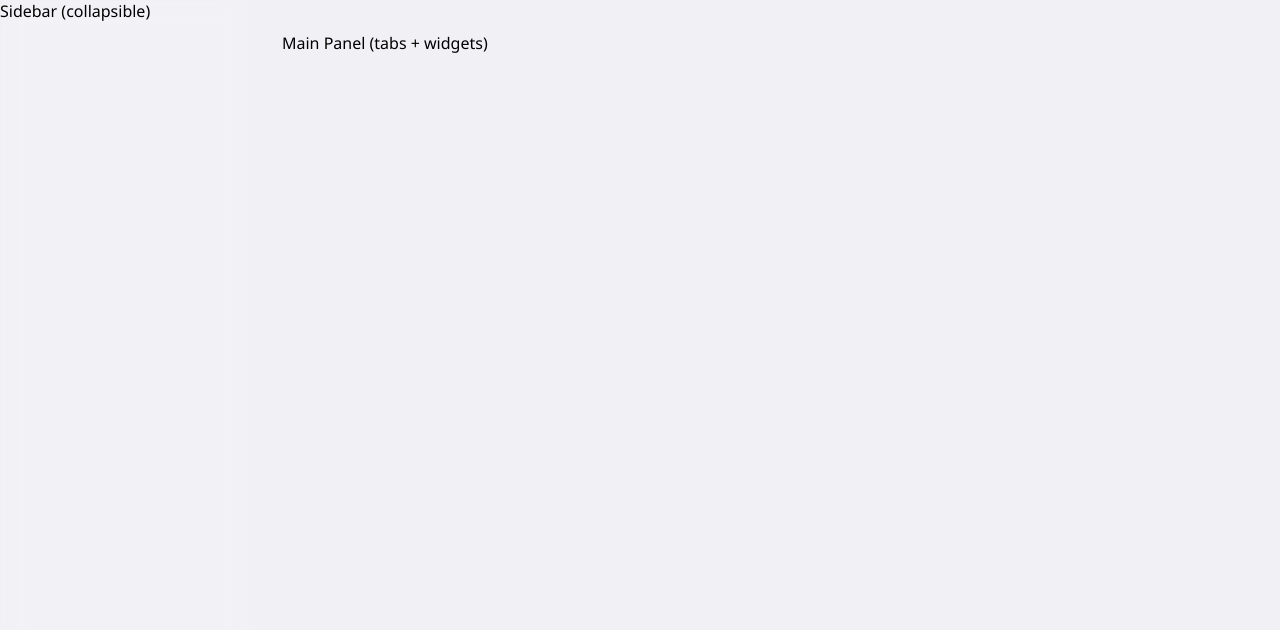
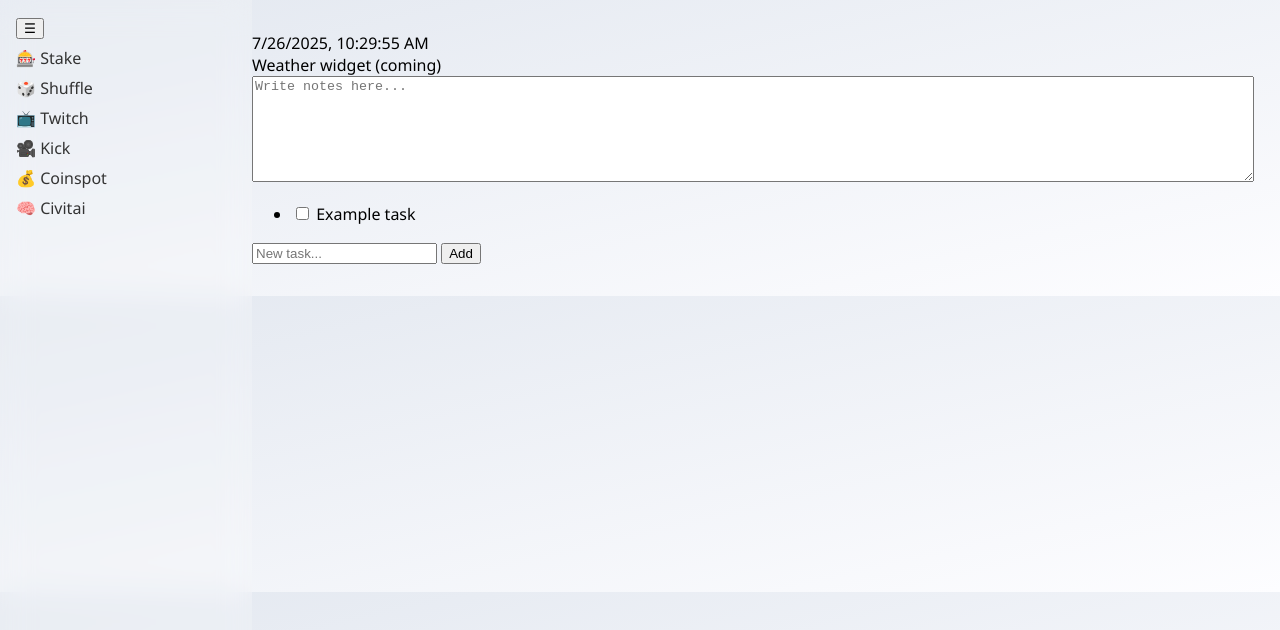
Before and after one commit to artk0n/pastelglass-homepage, a plain HTML site: page index.html in a window 1280 px wide. Drawn offline with Linux system fonts and the light colour scheme.

Commit message:
Upgrade to PastelGlass v2

```diff
--- a/assets/css/style.css
+++ b/assets/css/style.css
@@ -2,18 +2,28 @@
 body {
   margin: 0;
   font-family: 'Segoe UI', sans-serif;
-  background: #f0f0f5;
+  background: linear-gradient(to bottom right, #e3e8f0, #fdfdff);
 }
 .sidebar {
-  width: 250px;
-  background: rgba(255, 255, 255, 0.1);
-  backdrop-filter: blur(12px);
+  width: 220px;
+  background: rgba(255, 255, 255, 0.2);
+  backdrop-filter: blur(15px);
+  padding: 1rem;
+  height: 100vh;
   position: fixed;
-  height: 100vh;
-  left: 0;
-  top: 0;
+  transition: width 0.3s ease;
+}
+.sidebar nav a {
+  display: block;
+  margin: 0.5rem 0;
+  color: #333;
+  text-decoration: none;
 }
 .main-panel {
-  margin-left: 250px;
+  margin-left: 220px;
   padding: 2rem;
 }
+textarea {
+  width: 100%;
+  height: 100px;
+}
--- a/assets/js/main.js
+++ b/assets/js/main.js
@@ -1,2 +1,21 @@
 
-console.log("PastelGlass is ready.");
+function toggleSidebar() {
+  const sidebar = document.getElementById("sidebar");
+  sidebar.style.width = sidebar.style.width === "60px" ? "220px" : "60px";
+}
+function updateClock() {
+  const now = new Date();
+  document.getElementById("clock").innerText = now.toLocaleString();
+}
+setInterval(updateClock, 1000);
+updateClock();
+
+function addTask() {
+  const task = document.getElementById("new-task").value;
+  if (task.trim()) {
+    const li = document.createElement("li");
+    li.innerHTML = '<input type="checkbox"> ' + task;
+    document.getElementById("todo-list").appendChild(li);
+    document.getElementById("new-task").value = "";
+  }
+}
--- a/index.html
+++ b/index.html
@@ -4,13 +4,36 @@
 <head>
   <meta charset="UTF-8" />
   <meta name="viewport" content="width=device-width, initial-scale=1.0" />
-  <title>PastelGlass Homepage</title>
+  <title>PastelGlass v2</title>
   <link rel="stylesheet" href="assets/css/style.css" />
 </head>
 <body>
-  <div id="app">
-    <aside class="sidebar">Sidebar (collapsible)</aside>
-    <main class="main-panel">Main Panel (tabs + widgets)</main>
+  <div class="app">
+    <aside id="sidebar" class="sidebar">
+      <button onclick="toggleSidebar()">☰</button>
+      <nav>
+        <a href="https://stake.com" target="_blank">🎰 Stake</a>
+        <a href="https://shuffle.com" target="_blank">🎲 Shuffle</a>
+        <a href="https://twitch.tv" target="_blank">📺 Twitch</a>
+        <a href="https://kick.com" target="_blank">🎥 Kick</a>
+        <a href="https://coinspot.com.au" target="_blank">💰 Coinspot</a>
+        <a href="https://civitai.com" target="_blank">🧠 Civitai</a>
+      </nav>
+    </aside>
+    <main class="main-panel">
+      <section id="clock"></section>
+      <section id="weather">Weather widget (coming)</section>
+      <section>
+        <textarea id="notes" placeholder="Write notes here..."></textarea>
+      </section>
+      <section>
+        <ul id="todo-list">
+          <li><input type="checkbox"> Example task</li>
+        </ul>
+        <input type="text" id="new-task" placeholder="New task..." />
+        <button onclick="addTask()">Add</button>
+      </section>
+    </main>
   </div>
   <script src="assets/js/main.js"></script>
 </body>
```
